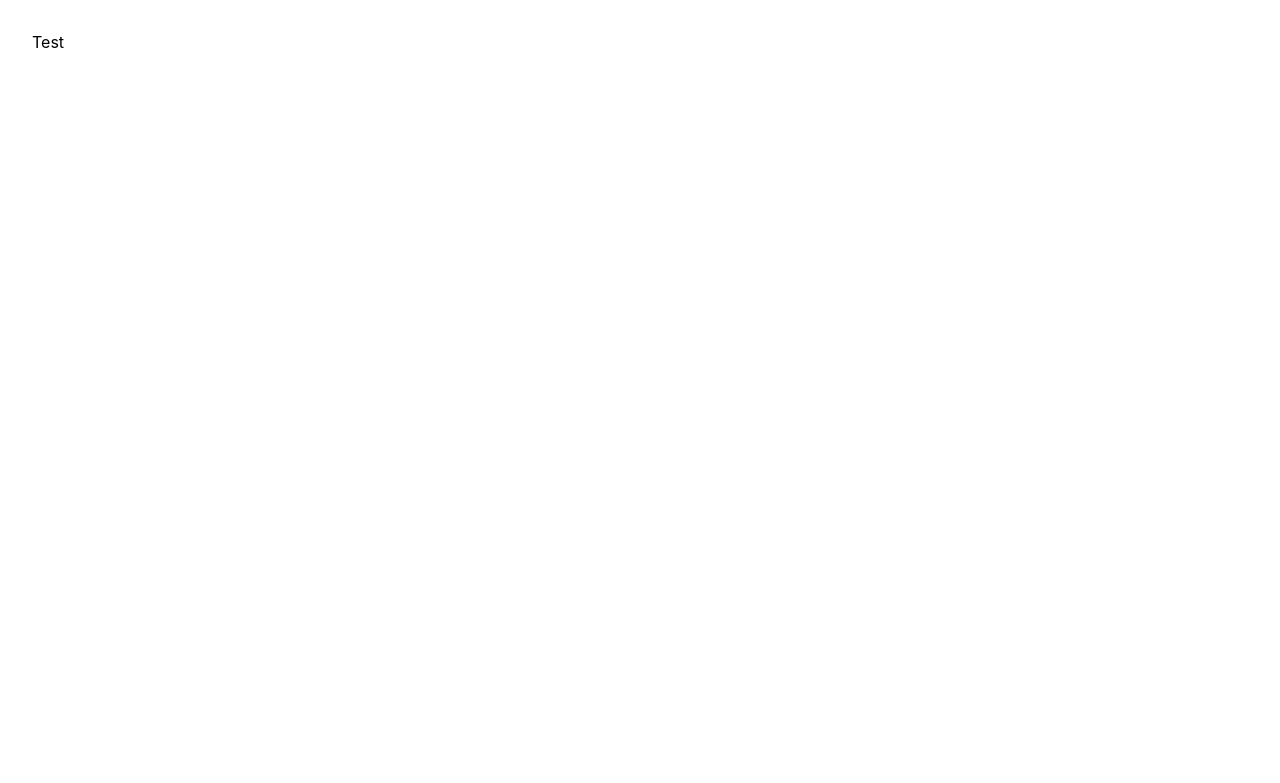
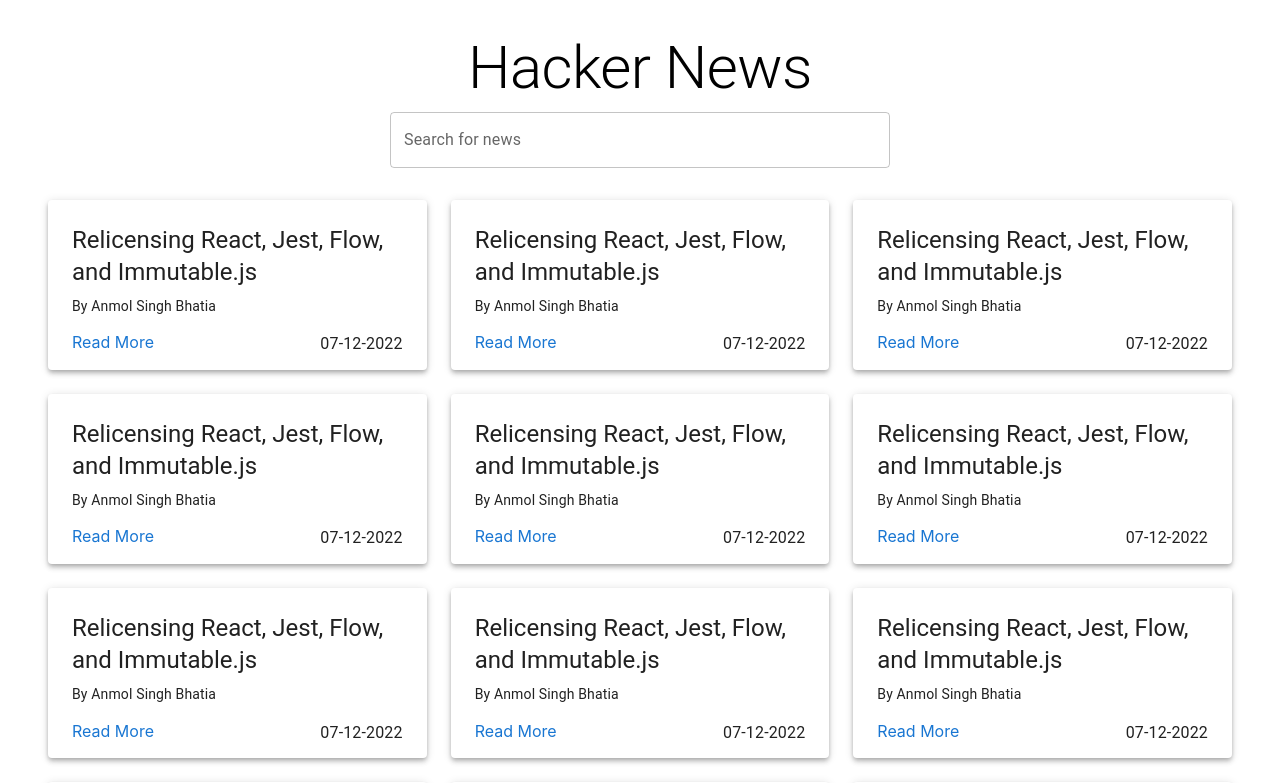
Before and after one commit to AnmolBhatia1001/react-news-app, a React (Create React App) app: page / in a window 1280 px wide. Shown: the top 783 px of the page. Built offline with nearby package versions, Linux system fonts and the light colour scheme; the HTML template or start-up script is replaced by a standard one.

Commit message:
UI Component Added

```diff
--- a/src/App.css
+++ b/src/App.css
@@ -1,3 +1,4 @@
+
 
 #App{
   margin: 2em;
--- a/src/App.js
+++ b/src/App.js
@@ -1,11 +1,13 @@
-import { Stack } from '@mui/material'
 import React from 'react'
 import './App.css'
+import SearchSection from './component/SearchSection'
+import NewsSections from './component/NewsSections'
 
 const App = () => {
   return (
     <div id='App'>
-        Test
+        <SearchSection/>
+        <NewsSections/>
     </div>
   )
 }
--- /dev/null
+++ b/src/component/NewsCard.js
@@ -0,0 +1,30 @@
+import { Box, Card, CardActions, CardContent, CardHeader, Link, Stack, Typography } from '@mui/material'
+import React from 'react'
+
+const NewsCard = () => {
+  return (
+    <Card elevation={4} sx={{padding: '8px'}} >
+        <CardContent >
+            <Typography sx={{typography: { xs: 'h6' , sm: 'h5'} }} component='div' gutterBottom>
+                Relicensing React, Jest, Flow, and Immutable.js
+            </Typography>
+
+            <Typography variant='body2' component='div' >
+                By Anmol Singh Bhatia
+            </Typography>
+        </CardContent>
+
+        <Box direction='row' sx={{display : 'flex', justifyContent: 'space-between', alignItem: 'center', paddingX: '16px'}}>
+            <Link href='https://www.google.com/' target='_blank' underline='hover' color='primary.main'>
+                Read More
+            </Link>
+
+            <Typography variant='body1' component='div' gutterBottom>
+                    07-12-2022
+            </Typography>
+        </Box>
+    </Card>
+  )
+}
+
+export default NewsCard
--- /dev/null
+++ b/src/component/NewsSections.js
@@ -0,0 +1,49 @@
+
+import { Grid } from '@mui/material'
+import React from 'react'
+import NewsCard from './NewsCard'
+
+const NewsSections = () => {
+  return (
+    <Grid container spacing={3} p={2}>
+        <Grid item xs={12} md={6} lg={4}>
+            <NewsCard/>
+        </Grid>
+        <Grid item xs={12} md={6} lg={4}>
+            <NewsCard/>
+        </Grid>
+        <Grid item xs={12} md={6} lg={4}>
+            <NewsCard/>
+        </Grid>
+        <Grid item xs={12} md={6} lg={4}>
+            <NewsCard/>
+        </Grid>
+        <Grid item xs={12} md={6} lg={4}>
+            <NewsCard/>
+        </Grid>
+        <Grid item xs={12} md={6} lg={4}>
+            <NewsCard/>
+        </Grid>
+        <Grid item xs={12} md={6} lg={4}>
+            <NewsCard/>
+        </Grid>
+        <Grid item xs={12} md={6} lg={4}>
+            <NewsCard/>
+        </Grid>
+        <Grid item xs={12} md={6} lg={4}>
+            <NewsCard/>
+        </Grid>
+        <Grid item xs={12} md={6} lg={4}>
+            <NewsCard/>
+        </Grid>
+        <Grid item xs={12} md={6} lg={4}>
+            <NewsCard/>
+        </Grid>
+        <Grid item xs={12} md={6} lg={4}>
+            <NewsCard/>
+        </Grid>
+    </Grid>
+  )
+}
+
+export default NewsSections
--- /dev/null
+++ b/src/component/SearchSection.js
@@ -0,0 +1,29 @@
+import { Box, Stack, TextField, Typography } from '@mui/material'
+import React from 'react'
+
+const SearchSection = () => {
+  return (
+    <Stack
+    spacing={1}
+    sx={{
+        marginY : '1em',
+        alignItems: 'center'
+    }} >
+        <Typography variant='h2' gutterBottom>
+            Hacker News
+        </Typography>
+
+        <Box width="500px">
+            <TextField
+            label='Search for news'
+            variant='outlined'
+            type='text'
+            size='medium'
+            fullWidth
+            />
+        </Box>
+    </Stack>
+  )
+}
+
+export default SearchSection
```
